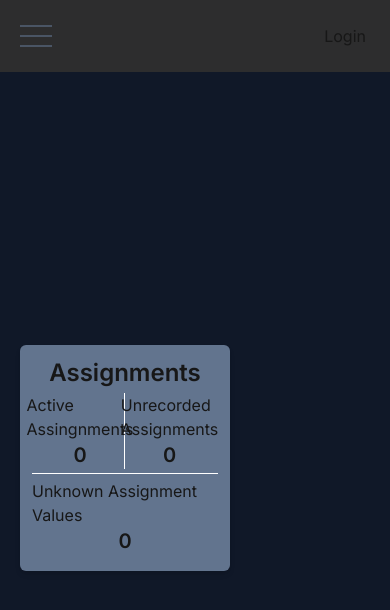
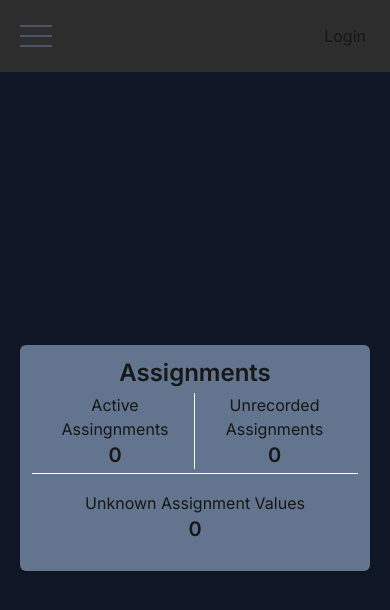
Before and after one commit to AndresRabbione/h2-strategy-calc-backend, a Next.js app: page / in a window 390 px wide. Shown: the top 610 px of the page. Built offline with nearby package versions, Linux system fonts and the light colour scheme; no server answers; the database is empty.

Commit message:
Some minor style improvements, fixing limit on supply line page

```diff
--- a/components/majorOrderDashboard.tsx
+++ b/components/majorOrderDashboard.tsx
@@ -36,7 +36,7 @@ export default async function MajorOrderDashboard() {
     assingmentIds.length - (recordedAssignmentCount ?? 0);
 
   return (
-    <div className="flex flex-col justify-center items-center rounded-md bg-slate-500 w-3/5 lg:w-1/2 xl:w-1/3 3xl:w-1/4 p-3 shadow-md hover:shadow-xl hover:-translate-y-1 transition-all duration-300 ease-in-out">
+    <div className="flex flex-col justify-center items-center rounded-md bg-slate-500 w-full lg:w-1/2 xl:w-1/3 3xl:w-1/4 p-3 shadow-md hover:shadow-xl hover:-translate-y-1 transition-all duration-300 ease-in-out">
       <h2 className="text-2xl font-semibold">Assignments</h2>
       <Link
         href={"/orders/current"}
@@ -44,20 +44,20 @@ export default async function MajorOrderDashboard() {
       >
         <div className="flex flex-row items-center justify-between col-span-2 divide-x-1 divide-white p-1">
           <div className="flex flex-col items-center justify-center w-1/2">
-            <span>Active Assingnments</span>
+            <span className="text-center">Active Assingnments</span>
             <span className="font-semibold text-xl">
               {assingmentIds.length}
             </span>
           </div>
           <div className="flex flex-col items-center justify-center w-1/2">
-            <span>Unrecorded Assignments</span>
+            <span className="text-center">Unrecorded Assignments</span>
             <span className="font-semibold text-xl">
               {unrecordedAssingmentCount}
             </span>
           </div>
         </div>
         <div className="flex flex-col col-span-2 items-center justify-center">
-          <span>Unknown Assignment Values</span>
+          <span className="text-center">Unknown Assignment Values</span>
           <span className="font-semibold text-xl">{unparsedValueCount}</span>
         </div>
       </Link>
--- a/components/supplyLineContainer.tsx
+++ b/components/supplyLineContainer.tsx
@@ -45,7 +45,7 @@ export default function SupplyLineContainer({
     });
   };
   return (
-    <div className="flex flex-col ml-3 md:ml-5 justify-center items-center">
+    <div className="flex flex-col ml-0 md:ml-5 justify-center items-center">
       <ToastContainer
         position="bottom-left"
         autoClose={1000}
--- a/src/app/supplyLines/page.tsx
+++ b/src/app/supplyLines/page.tsx
@@ -12,7 +12,7 @@ export default async function SupplyLines({
 }) {
   const supabase = await createClient();
 
-  const limit = 2;
+  const limit = 10;
   const awaitedSearchParams = await searchParams;
   const filter = (awaitedSearchParams.filter as string) ?? "";
   const page: number = awaitedSearchParams?.page
```
